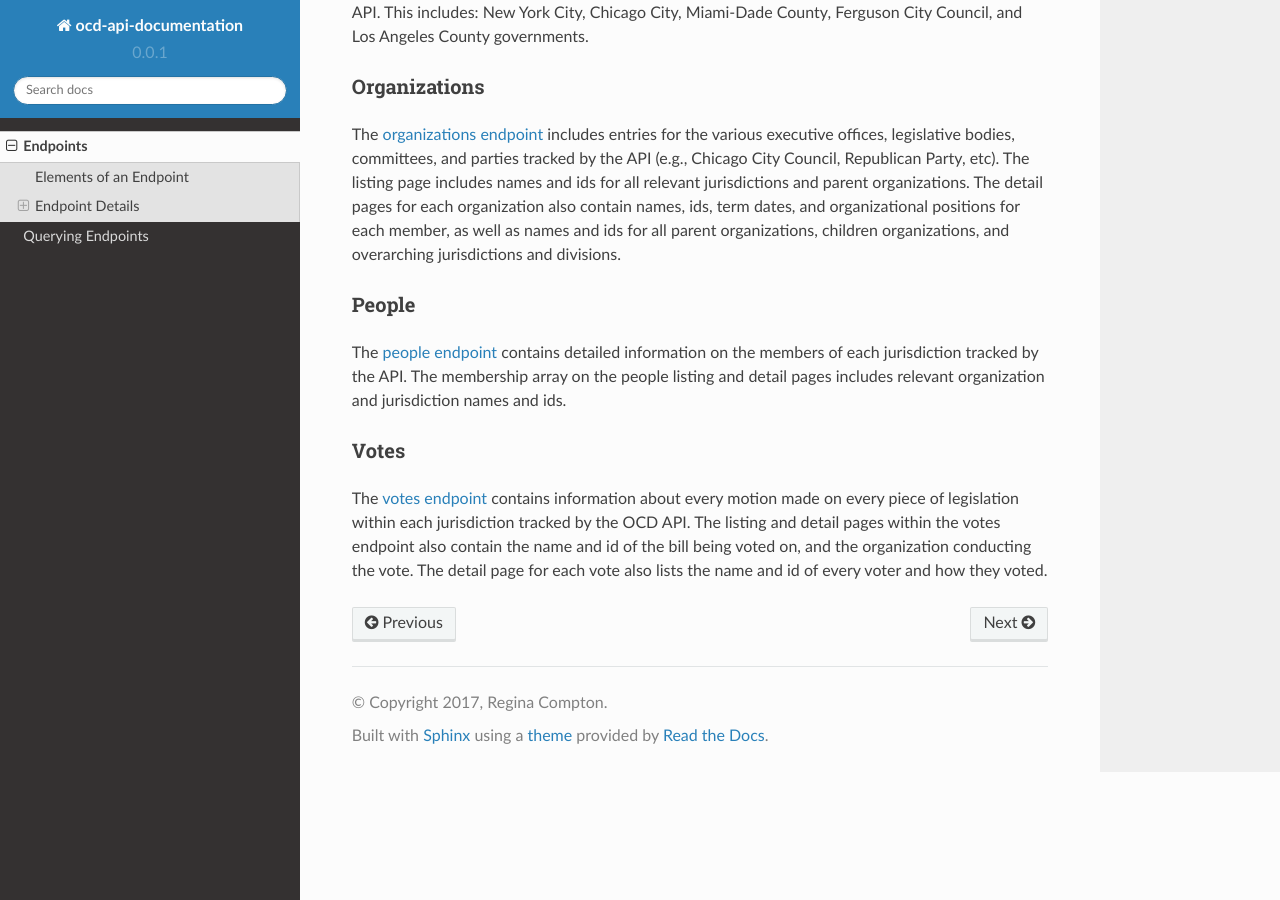
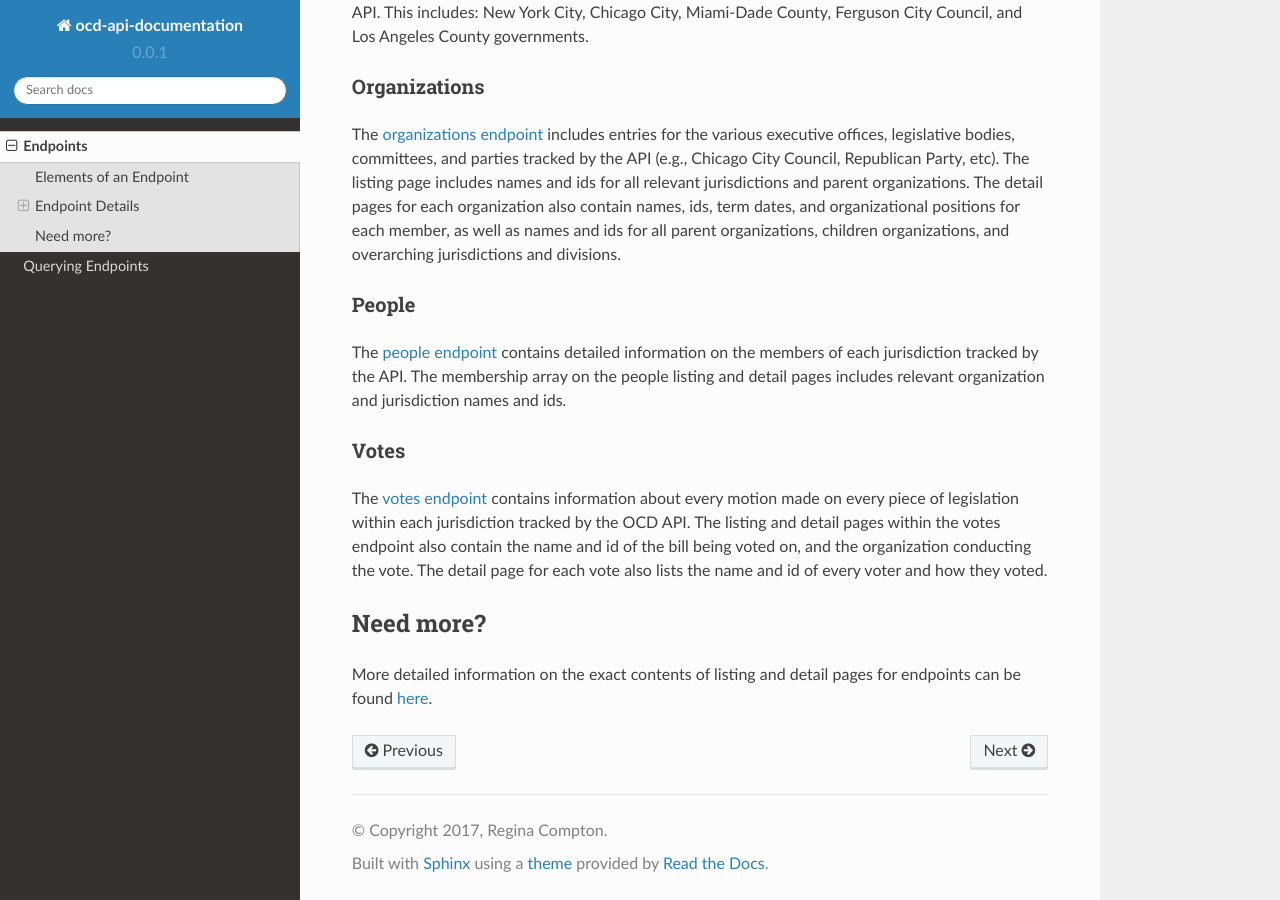
Before and after one commit to datamade/ocd-api-documentation, a Sphinx documentation site: the page built from docs/endpoints.rst, in a window 1280 px wide and 900 px high, scrolled down 2060 px. Built offline with Sphinx 7.4.7 and the Read the Docs theme 2.0.0, drawn with Linux system fonts in a browser that asks for light colours.

Commit message:
Add 'more' section

```diff
--- a/docs/endpoints.rst
+++ b/docs/endpoints.rst
@@ -93,3 +93,8 @@ Votes
 #####
 
 The `votes endpoint <http://ocd.datamade.us/votes/>`_ contains information about every motion made on every piece of legislation within each jurisdiction tracked by the OCD API. The listing and detail pages within the votes endpoint also contain the name and id of the bill being voted on, and the organization conducting the vote. The detail page for each vote also lists the name and id of every voter and how they voted.
+
+Need more?
+~~~~~~~~~~
+
+More detailed information on the exact contents of listing and detail pages for endpoints can be found `here <http://docs.opencivicdata.org/en/latest/data/index.html>`_.
```
